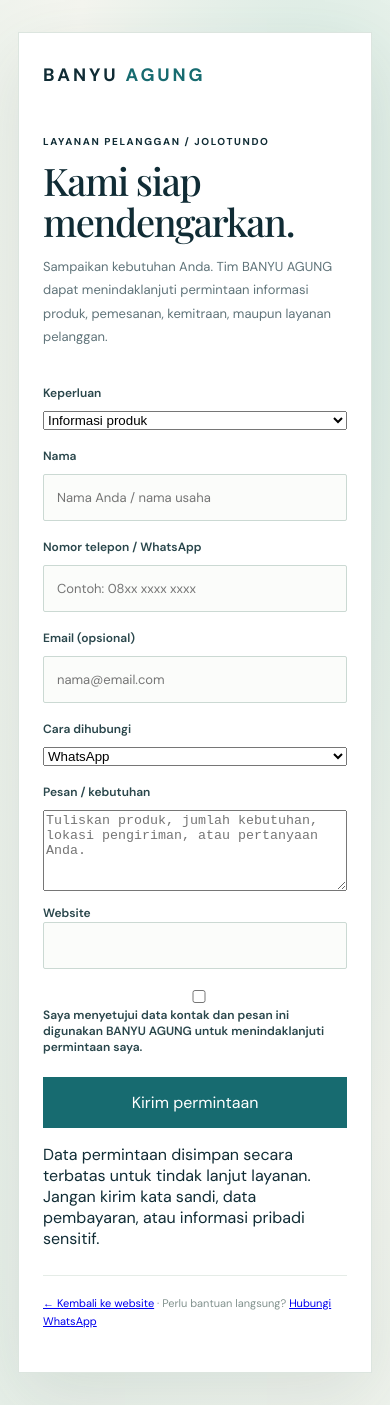
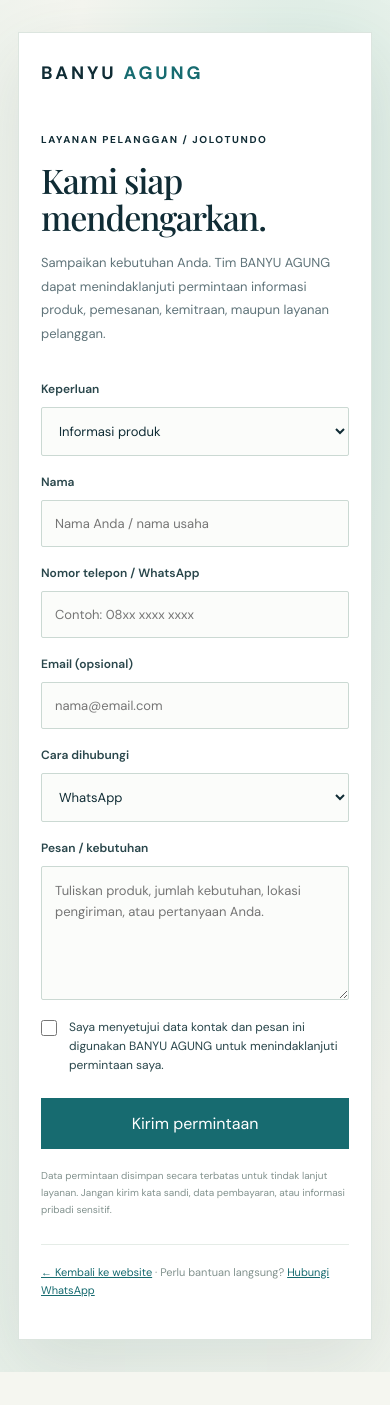
Before and after one commit to akvisomr-eng/BANYU-AGUNG, a Next.js app: page /permintaan in a window 390 px wide. After the commit the page ends 1372 px from the top, so only its background shows below. Built offline with nearby package versions, Linux system fonts and the light colour scheme; no server answers; a web font is replaced by a local one.

Commit message:
style: add responsive customer inquiry form

```diff
--- a/src/app/globals.css
+++ b/src/app/globals.css
@@ -240,3 +240,19 @@ footer{padding:45px 9vw;background:#102f38;color:#d9e8e2}footer .brand{color:#ff
 .novemberProductCard:nth-child(3) .novemberProductVisual img{height:180px;width:min(92%,280px)}
 .novemberProductWord{position:relative;z-index:1;padding:4px 9px;border:1px solid #c6a76d;border-radius:999px;background:#f7f3e7;color:#55766b;font-size:7px;letter-spacing:.16em}
 @media(max-width:560px){.novemberHeritageLogo .novemberLogoMark{width:45px;height:45px}.novemberProductVisual{height:225px}.novemberProductVisual img{height:180px}.novemberProductCard:nth-child(2) .novemberProductVisual img{height:190px}}
+
+
+/* Public customer inquiry intake */
+.inquiryCard{max-width:620px}
+.inquiryCard h1{font-size:clamp(34px,5vw,46px);margin:16px 0}
+.inquiryForm select,.inquiryForm textarea{width:100%;border:1px solid #cbd9d3;background:#fbfcfa;padding:14px 13px;font:inherit;font-size:13px;color:#102c35;border-radius:2px}
+.inquiryForm select:focus,.inquiryForm textarea:focus{outline:2px solid #8abbb0;outline-offset:1px}
+.inquiryForm textarea{resize:vertical;line-height:1.6}
+.inquiryConsent{display:grid!important;grid-template-columns:18px 1fr;gap:10px!important;align-items:start;font-weight:400!important;line-height:1.6}
+.inquiryConsent input{width:16px!important;height:16px;margin:2px 0 0}
+.inquiryHoneypot{position:absolute!important;left:-10000px!important;width:1px!important;height:1px!important;overflow:hidden!important}
+.inquiryPrivacy{font-size:10px;line-height:1.7;color:#82928e;margin-top:18px}
+.inquiryCard .authFoot a{color:#176b70}
+.novemberContactRequest{display:inline-block;margin:12px 0 8px;padding:12px 15px;background:#e8f4f9;color:#174b68!important;font-size:12px;font-weight:700;text-decoration:none}
+.novemberContactRequest:hover{background:#d5eaf4}
+@media(max-width:520px){.inquiryCard{padding:28px 22px}.inquiryCard h1{font-size:34px}}
```
